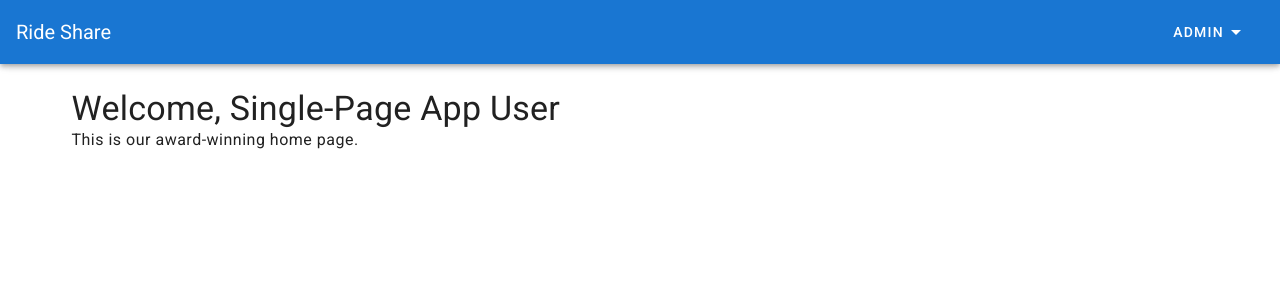
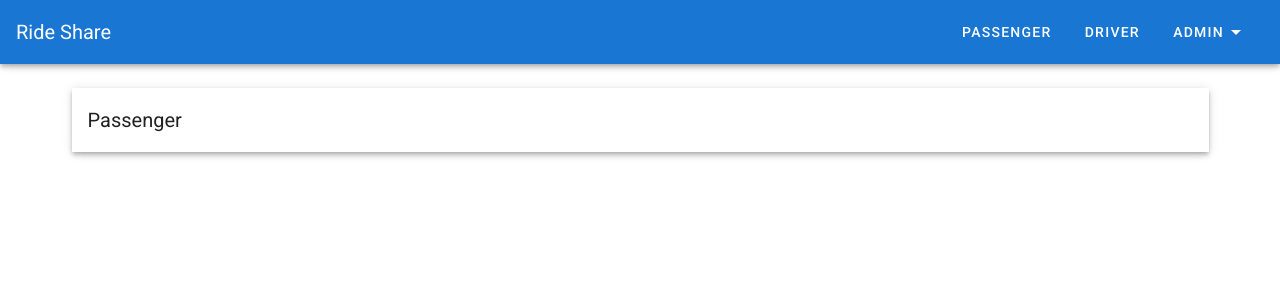
Before and after one commit to sam-skinner/ride_share_full_stack, a Vue app: page / in a window 1280 px wide. Shown: the top 300 px of the page. Built offline with nearby package versions, Linux system fonts and the light colour scheme.

Commit message:
Fix rides and add passenger/driver pages

```diff
--- a/src/components/NavBar.vue
+++ b/src/components/NavBar.vue
@@ -1,6 +1,6 @@
 <template>
   <v-app-bar app dark color="primary">
-    <router-link v-bind:to="{ name: 'home-page' }">
+    <router-link v-bind:to="{ name: 'home-passenger' }">
       <v-toolbar-title class="white--text">
         Ride Share
       </v-toolbar-title>
@@ -8,9 +8,8 @@
 
     <v-spacer></v-spacer>
 
-    <!-- <v-btn text v-bind:to="{ name: 'sign-up' }">Sign Up</v-btn>
-    <v-btn text v-bind:to="{ name: 'sign-in' }">Sign In</v-btn>
-    <v-btn text v-bind:to="{ name: 'about-us' }">About Us</v-btn> -->
+    <v-btn text v-bind:to="{ name: 'passenger' }">Passenger</v-btn>
+    <v-btn text v-bind:to="{ name: 'driver' }">Driver</v-btn>
 
     <v-menu offset-y>
       <template v-slot:activator="{ on }">
--- a/src/components/RidesForm.vue
+++ b/src/components/RidesForm.vue
@@ -123,7 +123,7 @@ export default {
       dialogVisible: false,
 
       rules: {
-        required: [val => val.length > 0 || "Required"]
+        required: [val => val.length >= 0 || "Required"]
       }
     };
   },
@@ -199,7 +199,6 @@ export default {
             if (result.status == 200) {
               if (result.data.ok) {
                 this.$emit("save");
-                // this.showDialog("Success", result.data.msge);
                 this.rideCreated = true;
               } else {
                 this.showDialog("Failed", result.data.msge);
--- /dev/null
+++ b/src/pages/Driver.vue
@@ -0,0 +1,49 @@
+<template>
+  <v-container>
+    <div>
+      <!-- Header -->
+      <v-toolbar>
+        <v-layout justify-space-between>
+          <v-flex shrink align-self-center>
+            <v-toolbar-title>Driver</v-toolbar-title>
+          </v-flex>
+        </v-layout>
+      </v-toolbar>
+
+      <v-snackbar v-model="snackbar.show">
+        {{ snackbar.text }}
+        <v-btn color="blue" text @click="snackbar.show = false">
+          Close
+        </v-btn>
+      </v-snackbar>
+    </div>
+  </v-container>
+</template>
+
+<script>
+
+export default {
+  name: "Driver",
+
+  data: function() {
+    return {
+      snackbar:{
+        show: false,
+        text: ""
+      }
+    }
+  },
+
+  mounted: function() {
+
+  },
+
+  methods: {
+    // Display a snackbar message.
+    showSnackbar(text) {
+      this.snackbar.text = text;
+      this.snackbar.show = true;
+    }
+  }
+};
+</script>
--- a/src/pages/Home.vue
+++ /dev/null
@@ -1,9 +0,0 @@
-<template>
-  <v-container>
-    <div>
-      <h4 class="display-1">Welcome, Single-Page App User</h4>
-
-      <p class="body-1">This is our award-winning home page.</p>
-    </div>
-  </v-container>
-</template>
--- /dev/null
+++ b/src/pages/Passenger.vue
@@ -0,0 +1,49 @@
+<template>
+  <v-container>
+    <div>
+      <!-- Header -->
+      <v-toolbar>
+        <v-layout justify-space-between>
+          <v-flex shrink align-self-center>
+            <v-toolbar-title>Passenger</v-toolbar-title>
+          </v-flex>
+        </v-layout>
+      </v-toolbar>
+
+      <v-snackbar v-model="snackbar.show">
+        {{ snackbar.text }}
+        <v-btn color="blue" text @click="snackbar.show = false">
+          Close
+        </v-btn>
+      </v-snackbar>
+    </div>
+  </v-container>
+</template>
+
+<script>
+
+export default {
+  name: "Passenger",
+
+  data: function() {
+    return {
+      snackbar:{
+        show: false,
+        text: ""
+      }
+    }
+  },
+
+  mounted: function() {
+
+  },
+
+  methods: {
+    // Display a snackbar message.
+    showSnackbar(text) {
+      this.snackbar.text = text;
+      this.snackbar.show = true;
+    }
+  }
+};
+</script>
--- a/src/pages/Rides.vue
+++ b/src/pages/Rides.vue
@@ -89,7 +89,6 @@ export default {
       }
     }
   },
-
   mounted: function() {
     this.$axios.get("/rides").then(response => {
       this.rides = response.data.map(ride => ({
@@ -135,7 +134,7 @@ export default {
 
     saveRide(ride) {
       this.$axios.get("/rides").then(response => {
-        this.ride = response.data.map(ride => ({
+        this.rides = response.data.map(ride => ({
           id: ride.id,
           date: ride.date,
           time: ride.time,
--- a/src/router.js
+++ b/src/router.js
@@ -1,9 +1,10 @@
 import Vue from "vue";
 import Router from "vue-router";
 
-import Home from "./pages/Home.vue";
 import Vehicles from "./pages/Vehicles.vue";
 import Rides from "./pages/Rides.vue";
+import Driver from "./pages/Driver.vue";
+import Passenger from "./pages/Passenger.vue";
 
 Vue.use(Router);
 
@@ -11,8 +12,10 @@ export default new Router({
   mode: "history",
   base: process.env.BASE_URL,
   routes: [
-    { name: "home-page", path: "/", component: Home },
+    { name: "home-passenger", path: "/", component: Passenger },
     { name: "vehicles", path: "/vehicles", component: Vehicles },
-    { name: "rides", path: "/rides", component: Rides }
+    { name: "rides", path: "/rides", component: Rides },
+    { name: "driver", path: "/driver", component: Driver },
+    { name: "passenger", path: "/passenger", component: Passenger }
   ]
 });
```
